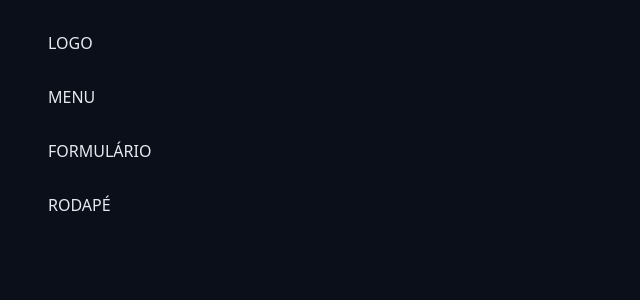
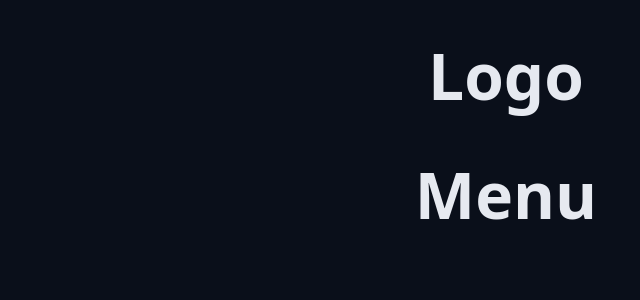
Before and after one commit to EduardoKernGoes/React_JS_19-Next.js_Udemy, a React (Vite) app: page / in a window 1280 px wide. Shown: the top 300 px of the page, without its empty margins (134-774 px from the left). Built offline with nearby package versions, Linux system fonts and the light colour scheme.

Commit message:
Aula 22, Organizazndo componentes

```diff
--- a/src/App.tsx
+++ b/src/App.tsx
@@ -1,64 +1,30 @@
+import { Cabecalho } from './componentes/Cabecalho'
+import { Conteiners } from './componentes/Conteiners'
 import './styles/global.css'
 import './styles/tema.css'
 
 export function App(){
     return <>
 
-        <div className="container">
+        <Conteiners>
 
-            <div className="content">
+            <Cabecalho>
 
-                <section>
+                <h1>Logo</h1>
 
-                    <p>LOGO</p>
+            </Cabecalho>
 
-                </section>
+        </Conteiners>
 
-            </div>
+        <Conteiners>
 
-        </div>
+            <Cabecalho>
 
-        <div className="container">
+                <h1>Menu</h1>
 
-            <div className="content">
+            </Cabecalho>
 
-                <section>
-
-                    <p>MENU</p>
-
-                </section>
-
-            </div>
-
-        </div>
-
-        <div className="container">
-
-            <div className="content">
-
-                <section>
-
-                    <p>FORMULÁRIO</p>
-
-                </section>
-
-            </div>
-
-        </div>
-
-        <div className="container">
-
-            <div className="content">
-
-                <section>
-
-                    <p>RODAPÉ</p>
-
-                </section>
-
-            </div>
-
-        </div>
+        </Conteiners>
 
     </>
 
--- /dev/null
+++ b/src/componentes/Conteiners.tsx
@@ -0,0 +1,20 @@
+import styles from './Conteiners.module.css'
+import React from 'react'
+
+type ConteinersProps = {
+    children: React.ReactNode
+}
+
+export function Conteiners({children}: ConteinersProps) {
+    return (
+        <div className={styles.container}>
+
+            <div className={styles.content}>
+
+                {children}
+
+            </div>
+
+        </div>
+    )
+}
--- /dev/null
+++ b/src/componentes/conteiners.module.css
@@ -0,0 +1,8 @@
+.container{
+    max-width: 98rem;
+    margin: 0 auto;
+}
+
+.content{
+    margin: 3.2rem;
+}
--- a/src/styles/global.css
+++ b/src/styles/global.css
@@ -14,12 +14,3 @@ body{
     background: var(--gray-900);
     color: var(--text-default);
 }
-
-.container{
-    max-width: 98rem;
-    margin: 0 auto;
-}
-
-.content{
-    margin: 3.2rem;
-}
```
